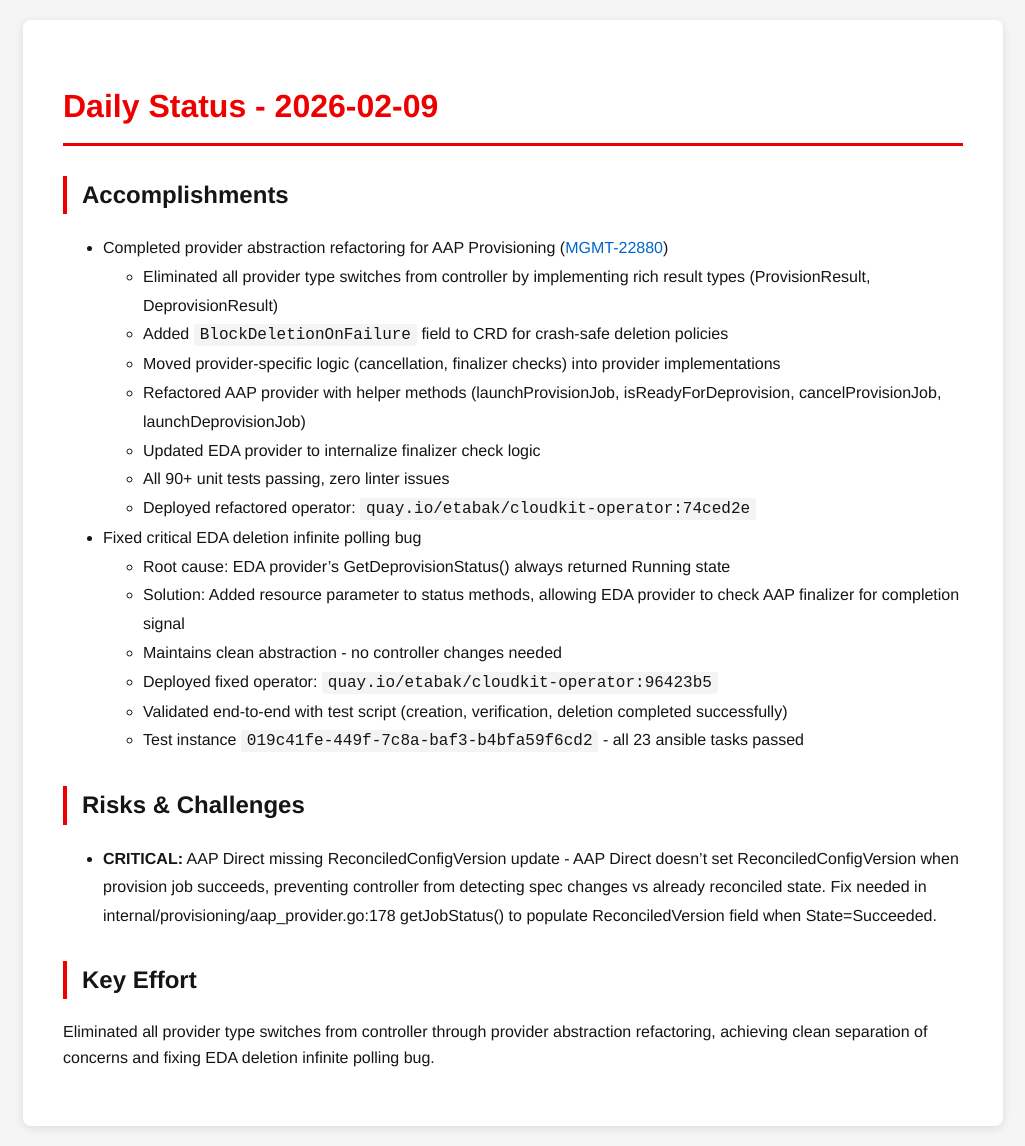
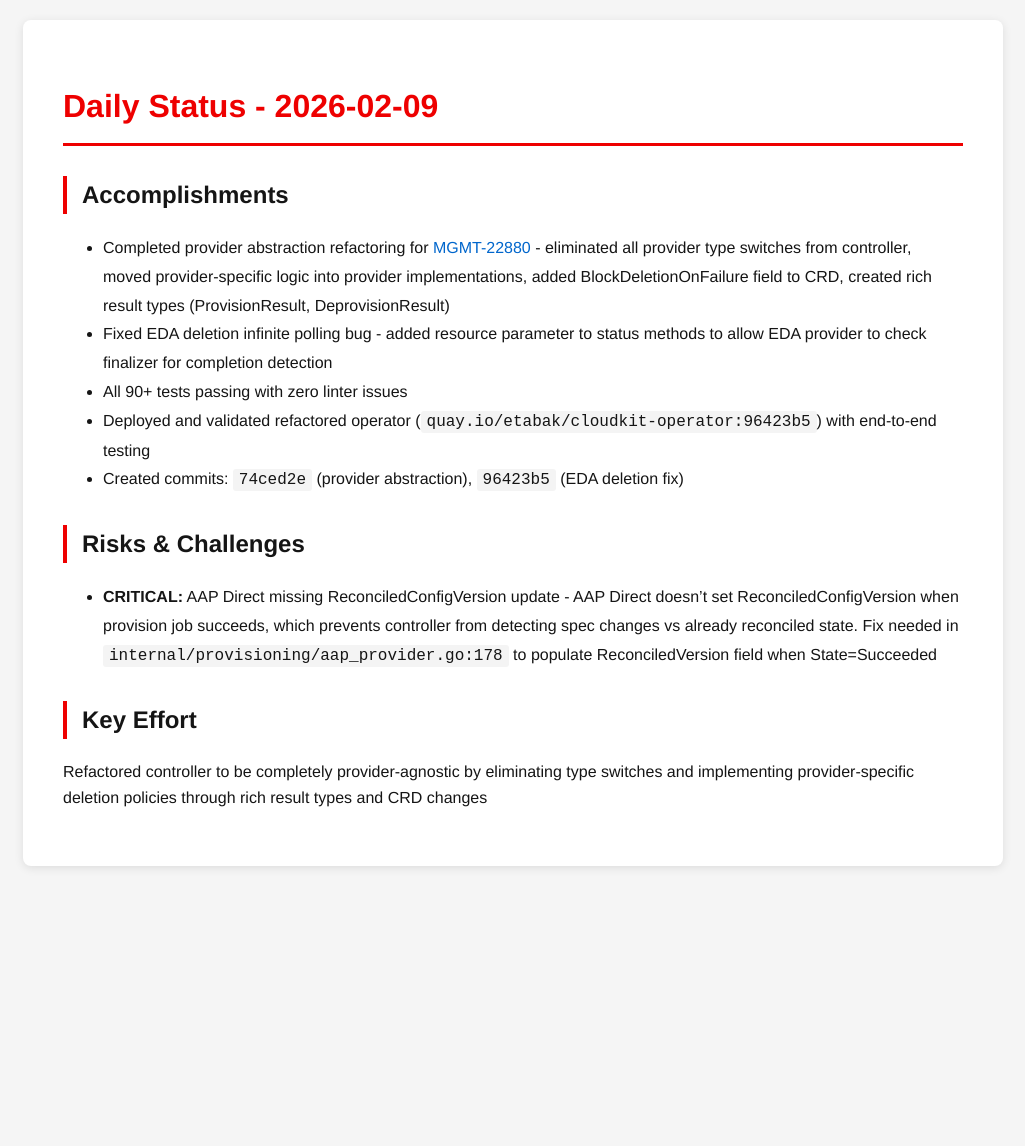
Before and after one commit to tzvatot/daily-status, a Jekyll site: the page built from 2026-02-09.md, in a window 1280 px wide. Shown: the whole page, without its empty margins (127-1152 px from the left). Built offline with Jekyll 4.4.1, drawn with Linux system fonts in a browser that asks for light colours; after the commit the page ends 900 px from its top, so only the background shows below that.

Commit message:
Daily status update - 2026-02-09

```diff
--- a/2026-02-09.md
+++ b/2026-02-09.md
@@ -7,24 +7,14 @@
 # Daily Status - 2026-02-09
 
 ## Accomplishments
-- Completed provider abstraction refactoring for AAP Provisioning ([MGMT-22880](https://issues.redhat.com/browse/MGMT-22880))
-  - Eliminated all provider type switches from controller by implementing rich result types (ProvisionResult, DeprovisionResult)
-  - Added `BlockDeletionOnFailure` field to CRD for crash-safe deletion policies
-  - Moved provider-specific logic (cancellation, finalizer checks) into provider implementations
-  - Refactored AAP provider with helper methods (launchProvisionJob, isReadyForDeprovision, cancelProvisionJob, launchDeprovisionJob)
-  - Updated EDA provider to internalize finalizer check logic
-  - All 90+ unit tests passing, zero linter issues
-  - Deployed refactored operator: `quay.io/etabak/cloudkit-operator:74ced2e`
-- Fixed critical EDA deletion infinite polling bug
-  - Root cause: EDA provider's GetDeprovisionStatus() always returned Running state
-  - Solution: Added resource parameter to status methods, allowing EDA provider to check AAP finalizer for completion signal
-  - Maintains clean abstraction - no controller changes needed
-  - Deployed fixed operator: `quay.io/etabak/cloudkit-operator:96423b5`
-  - Validated end-to-end with test script (creation, verification, deletion completed successfully)
-  - Test instance `019c41fe-449f-7c8a-baf3-b4bfa59f6cd2` - all 23 ansible tasks passed
+- Completed provider abstraction refactoring for [MGMT-22880](https://issues.redhat.com/browse/MGMT-22880) - eliminated all provider type switches from controller, moved provider-specific logic into provider implementations, added BlockDeletionOnFailure field to CRD, created rich result types (ProvisionResult, DeprovisionResult)
+- Fixed EDA deletion infinite polling bug - added resource parameter to status methods to allow EDA provider to check finalizer for completion detection
+- All 90+ tests passing with zero linter issues
+- Deployed and validated refactored operator (`quay.io/etabak/cloudkit-operator:96423b5`) with end-to-end testing
+- Created commits: `74ced2e` (provider abstraction), `96423b5` (EDA deletion fix)
 
 ## Risks & Challenges
-- **CRITICAL:** AAP Direct missing ReconciledConfigVersion update - AAP Direct doesn't set ReconciledConfigVersion when provision job succeeds, preventing controller from detecting spec changes vs already reconciled state. Fix needed in internal/provisioning/aap_provider.go:178 getJobStatus() to populate ReconciledVersion field when State=Succeeded.
+- **CRITICAL:** AAP Direct missing ReconciledConfigVersion update - AAP Direct doesn't set ReconciledConfigVersion when provision job succeeds, which prevents controller from detecting spec changes vs already reconciled state. Fix needed in `internal/provisioning/aap_provider.go:178` to populate ReconciledVersion field when State=Succeeded
 
 ## Key Effort
-Eliminated all provider type switches from controller through provider abstraction refactoring, achieving clean separation of concerns and fixing EDA deletion infinite polling bug.
+Refactored controller to be completely provider-agnostic by eliminating type switches and implementing provider-specific deletion policies through rich result types and CRD changes
```
